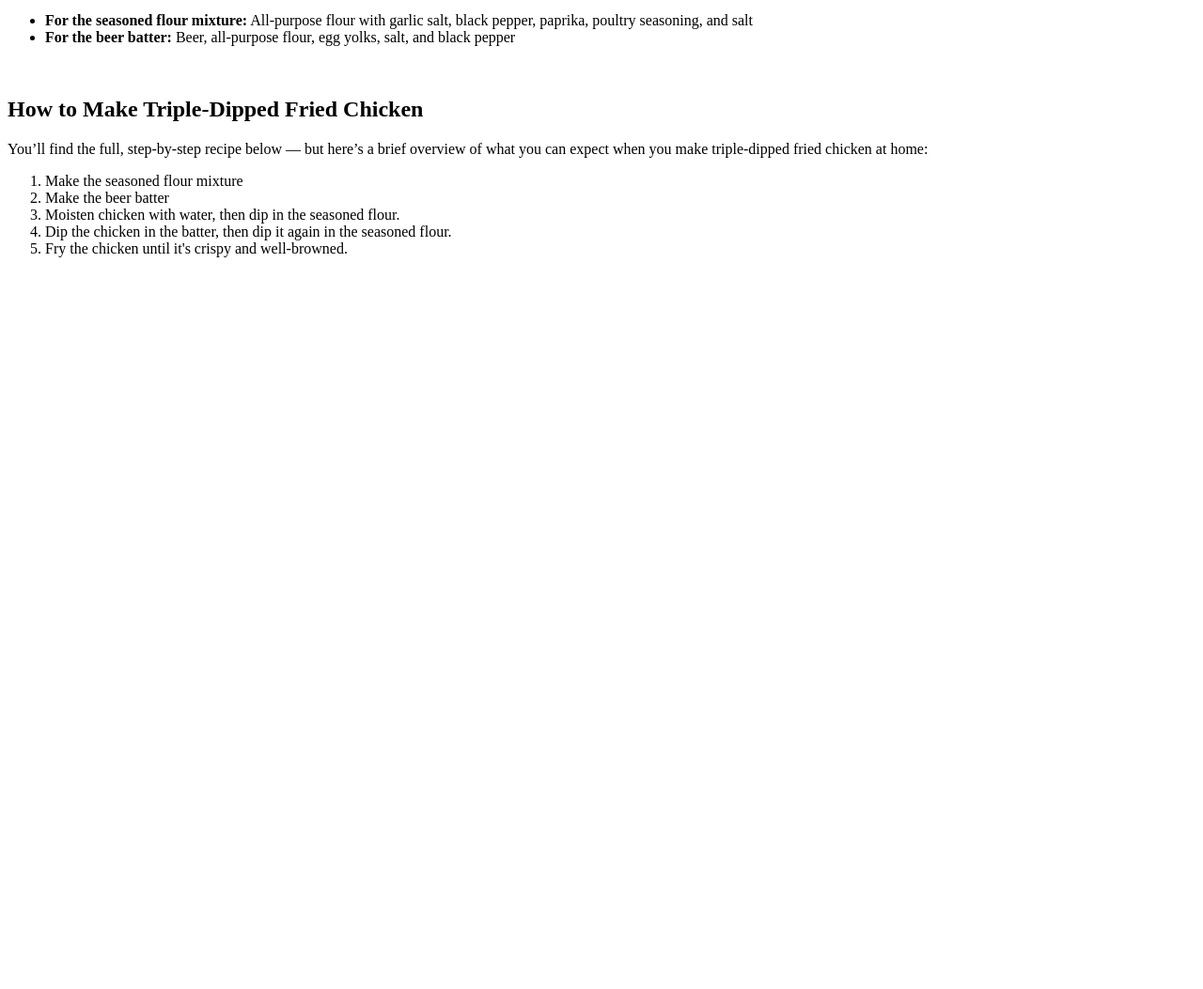
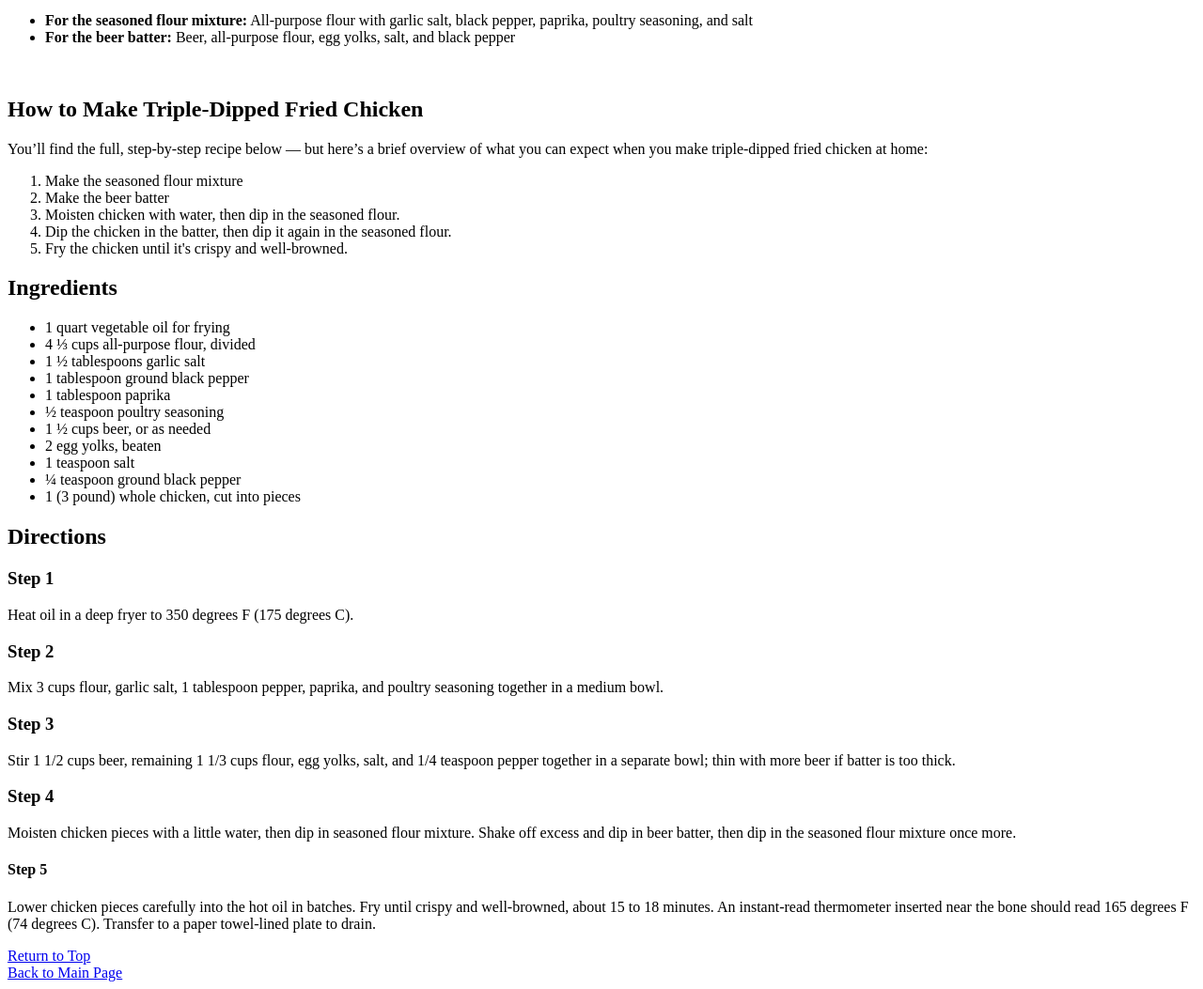
Before and after one commit to gwampah/odin-recipes, a plain HTML site: page recipes/fried_chicken.html in a window 1280 px wide. Shown: the part 724-1777 px from the top of the page at 94% size. Before the commit the page ends 1014 px from the top, so only its background shows below. Drawn offline with Linux system fonts and the light colour scheme.

Commit message:
Modified fried_chicken.html and added more details to the recipe

```diff
--- a/recipes/fried_chicken.html
+++ b/recipes/fried_chicken.html
@@ -6,7 +6,8 @@
     <title>Fried Chicken Recipe</title>
 </head>
 <body>
-    <h1> Triple-Dipped Fried Chicken </h1>
+<div>
+    <h1 id="top"> Triple-Dipped Fried Chicken </h1>
     <p> This fried chicken batter yields the crispiest, spiciest, homemade fried chicken I have ever tasted!
         It has been a picnic favorite in my family for years and tastes equally good served hot or cold.</p>
     <img src="./chicken.jpg" alt="Triple-Dipped Fried Chicken" width="500" height="450">
@@ -18,7 +19,9 @@
             <li><strong>For the seasoned flour mixture:</strong> All-purpose flour with garlic salt, black pepper, paprika, poultry seasoning, and salt </li>
             <li><strong>For the beer batter:</strong> Beer, all-purpose flour, egg yolks, salt, and black pepper</li>
         </ul> <br>
+</div>
 
+<div>
     <h2> How to Make Triple-Dipped Fried Chicken </h2>
     <p>You’ll find the full, step-by-step recipe below — but here’s a brief overview of what you can expect when you make triple-dipped fried chicken at home: </p>
     <ol>
@@ -28,5 +31,41 @@
         <li> Dip the chicken in the batter, then dip it again in the seasoned flour. </li>
         <li> Fry the chicken until it's crispy and well-browned. </li>
     </ol>
+</div>
+
+<div>
+    <h2> Ingredients </h2>
+        <ul>
+            <li> 1 quart vegetable oil for frying </li>
+            <li> 4 ⅓ cups all-purpose flour, divided </li>
+            <li> 1 ½ tablespoons garlic salt </li>
+            <li> 1 tablespoon ground black pepper </li>
+            <li> 1 tablespoon paprika </li>
+            <li> ½ teaspoon poultry seasoning </li>
+            <li> 1 ½ cups beer, or as needed </li>
+            <li> 2 egg yolks, beaten </li>
+            <li> 1 teaspoon salt </li>
+            <li> ¼ teaspoon ground black pepper </li>
+            <li>1 (3 pound) whole chicken, cut into pieces</li>
+        </ul>
+</div>
+
+<div>
+    <h2> Directions </h2>
+    <h3> Step 1 </h3>
+    <p>Heat oil in a deep fryer to 350 degrees F (175 degrees C).</p>
+    <h3> Step 2</h3>
+    <p>Mix 3 cups flour, garlic salt, 1 tablespoon pepper, paprika, and poultry seasoning together in a medium bowl.</p>
+    <h3> Step 3 </h3>
+    <p>Stir 1 1/2 cups beer, remaining 1 1/3 cups flour, egg yolks, salt, and 1/4 teaspoon pepper together in a separate bowl; thin with more beer if batter is too thick.</p>
+    <h3> Step 4 </h3>
+    <p>Moisten chicken pieces with a little water, then dip in seasoned flour mixture. Shake off excess and dip in beer batter, then dip in the seasoned flour mixture once more.</p>
+    <h4> Step 5 </h4>
+    <p>Lower chicken pieces carefully into the hot oil in batches. Fry until crispy and well-browned, about 15 to 18 minutes. An instant-read thermometer inserted near the bone should read 165 degrees F (74 degrees C). Transfer to a paper towel-lined plate to drain. </p>
+</div>
+
+<a href="#top"> Return to Top </a> <br>
+
+<a href="../index.html"> Back to Main Page </a>
 </body>
 </html>
```
